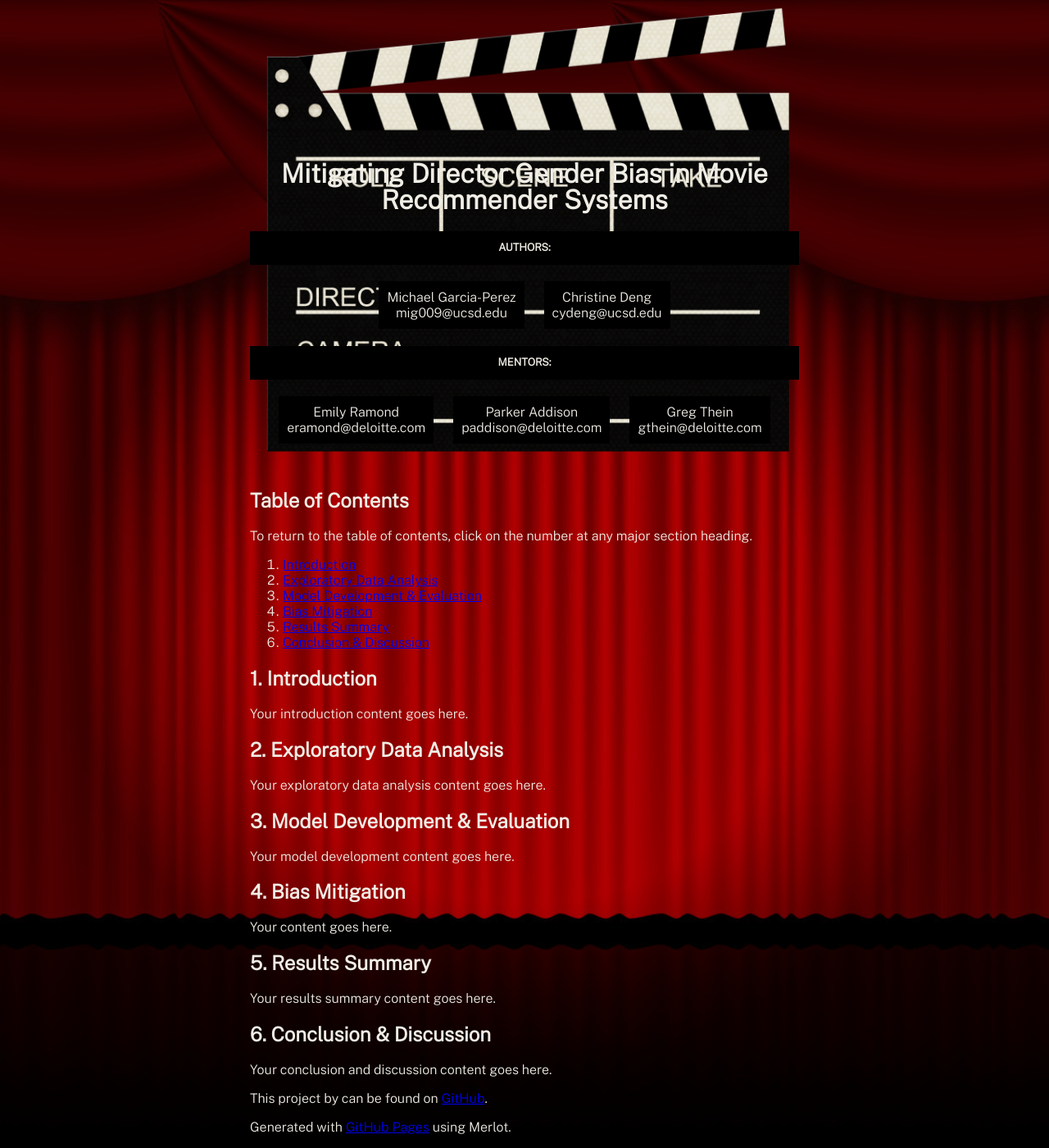
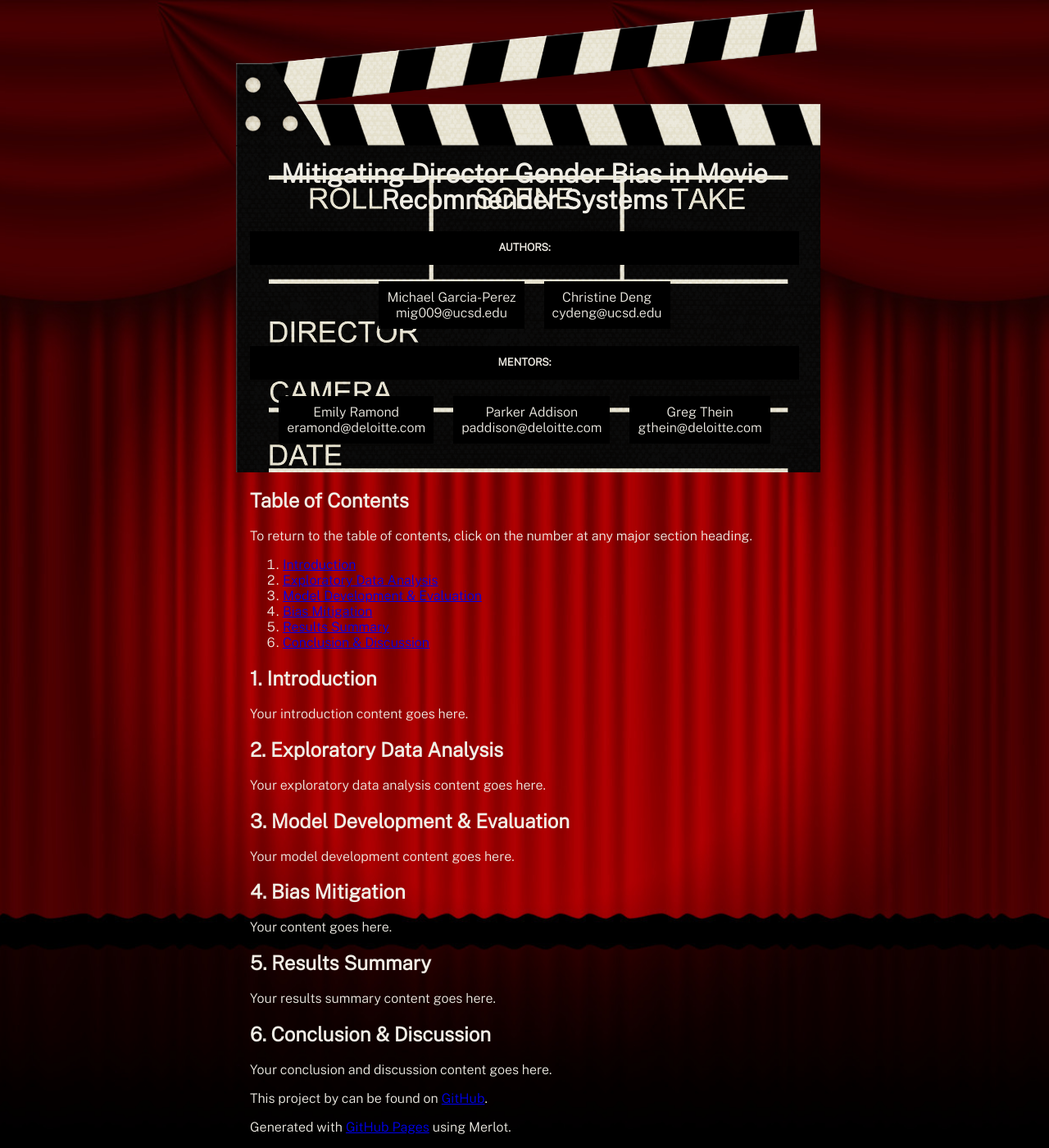
Before and after one commit to michael-garciaperez/DSC180A-Methodology-5, a Jekyll site: the page built from index.md, in a window 1280 px wide. Shown: the whole page at 82% size. Built offline with Jekyll 4.4.1, drawn with Linux system fonts in a browser that asks for light colours.

Commit message:
Update style.scss

```diff
--- a/assets/css/style.scss
+++ b/assets/css/style.scss
@@ -26,8 +26,8 @@ header {
   position: relative;
   z-index: 2;
   margin: 0 auto;
-  max-width: 670px; /* Adjusted width of the header */
-  padding: 175px 0 25px; /* Adjusted padding */
+  max-width: 670px; /* Adjusted maximum width */
+  padding: 175px 40px 25px; /* Adjusted padding */
   background-image: url('../images/clapboard.png');
   background-size: 100%; /* Adjusted size of the background image */
   background-repeat: no-repeat;
```
